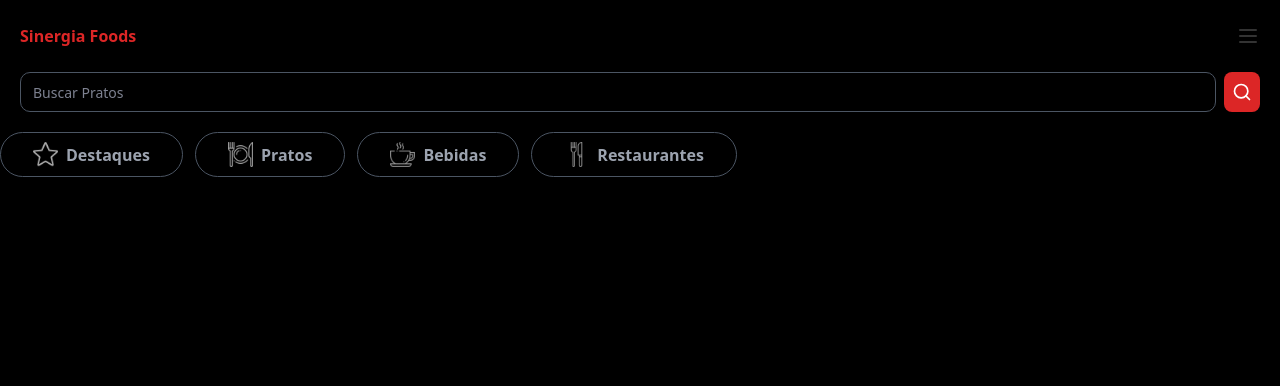
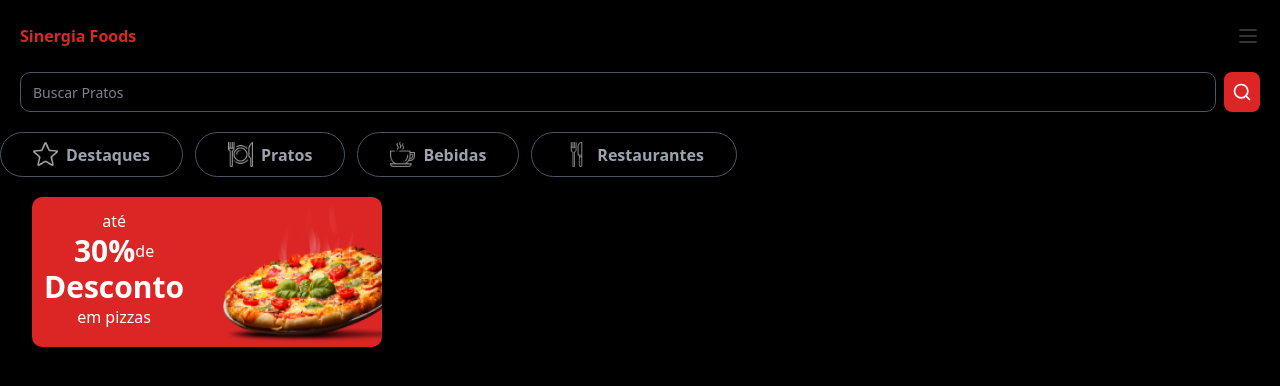
Before and after one commit to Gui089/Desafio-sinergiaSh, a React (Vite) app: page / in a window 1280 px wide. Shown: the top 386 px of the page. Built offline with nearby package versions, Linux system fonts and the light colour scheme.

Commit message:
feat: add promo banner component

```diff
--- a/src/App.tsx
+++ b/src/App.tsx
@@ -13,6 +13,27 @@ function App() {
        </div>
 
        <CategoryList />
+
+      <div className="bg-red-600 mt-5 w-[350px] h-[150px] ml-8 rounded-md flex justify-between">
+
+          <div className=" flex flex-col mt-3 items-center ml-3 h-[90px]">
+              <p className="text-white ">até</p>
+              <div className="flex justify-center items-center">
+              <h1 className="text-white font-bold text-3xl">30%</h1>
+              <p className="text-white" >de</p>
+              </div>
+              <h1 className="text-white font-bold text-3xl">Desconto</h1>
+              <p className="text-white">em pizzas</p>
+          </div>
+
+
+        <img
+          className=""
+          width={180}
+
+          src="/img/promo-banner-1.png"
+          alt="Ate 30% de desconto em pizzas" />
+      </div>
     </>
   )
 }
```
Also changed, not shown: public/img/promo-banner-1.png (added).
